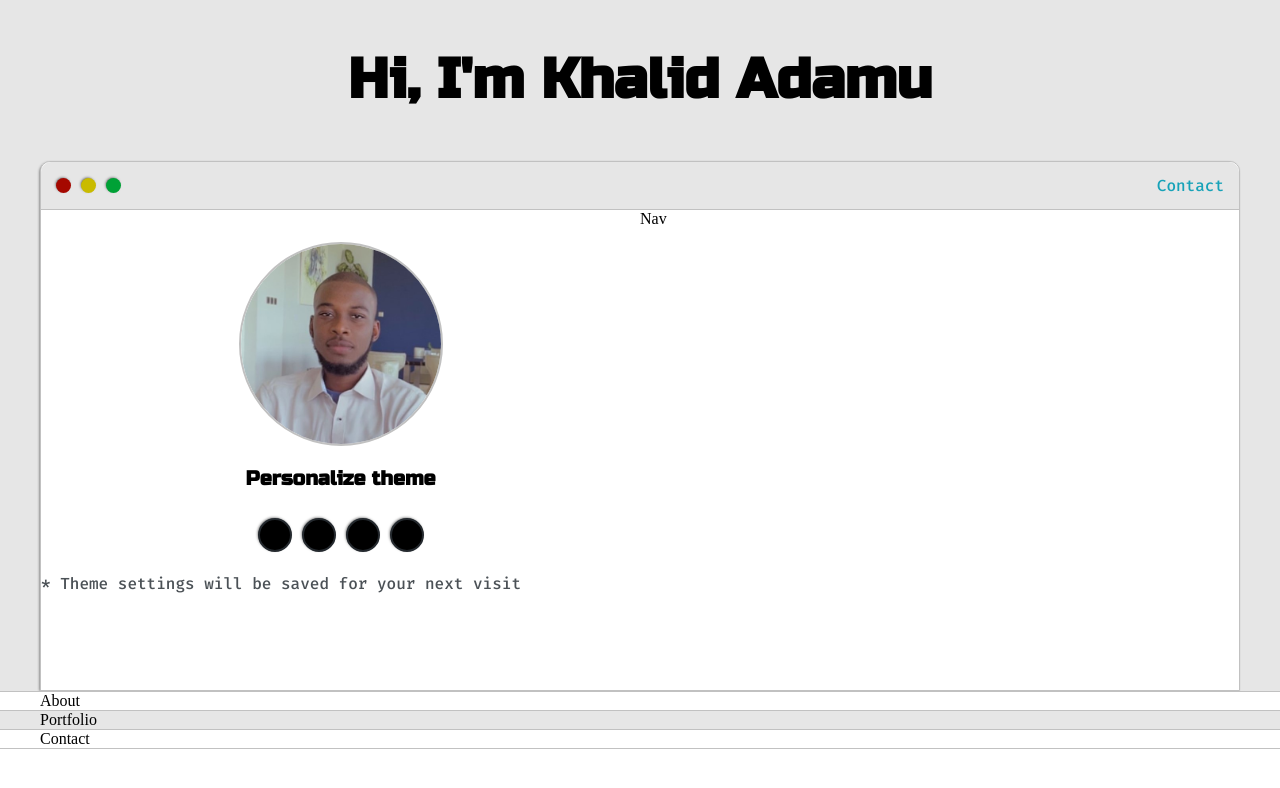
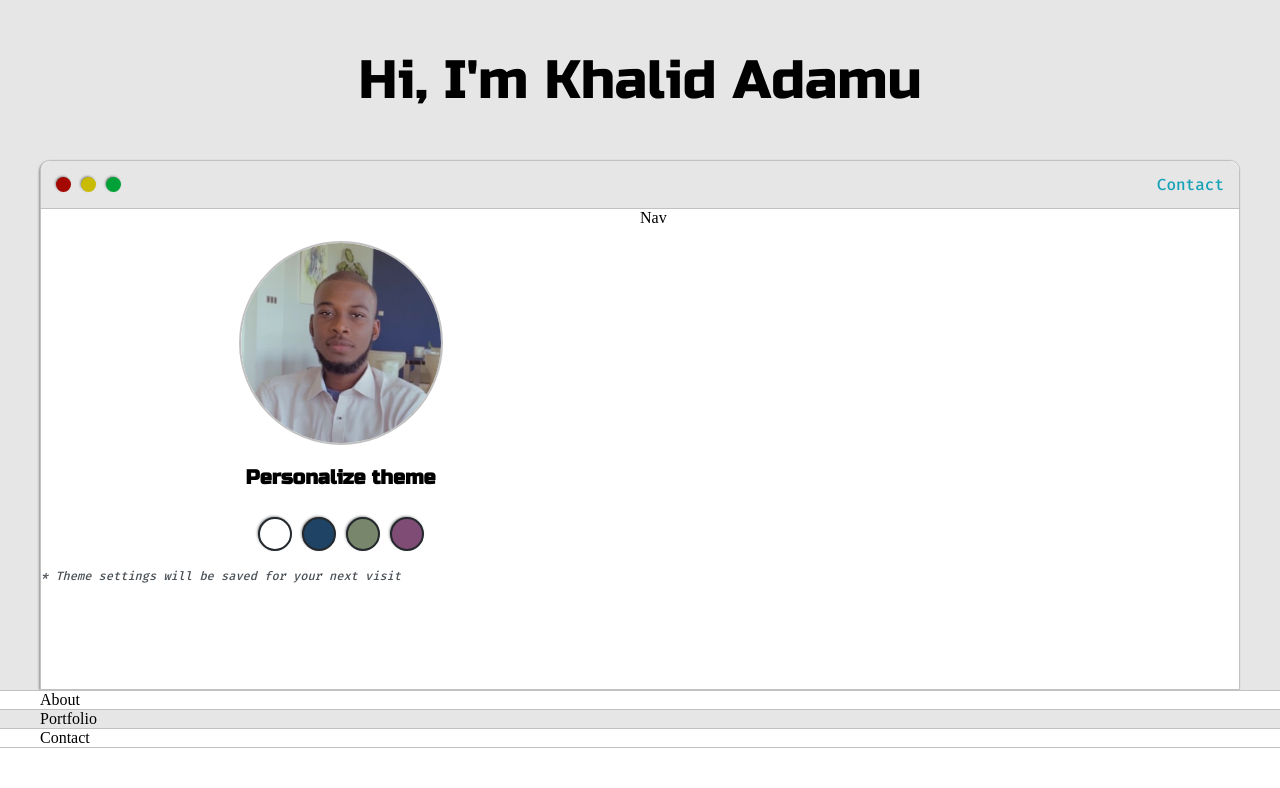
Before and after one commit to khalidadamu/aws-Portfolio, a plain HTML site: page index.html in a window 1280 px wide. Drawn offline with Linux system fonts and the light colour scheme.

Commit message:
change h1 weight

```diff
--- a/default.css
+++ b/default.css
@@ -24,6 +24,9 @@ p,li,span,label,input,textarea {
      color: var(--secondaryText);
      font-family: 'Fira Code', monospace;
 }
+.greeting-wrapper h1 {
+     font-weight: normal;
+}
 
 .s1{
      background-color: var(--mainColor);
@@ -45,7 +48,7 @@ ul {
      list-style: none;
 }
 h1 {
-     font-size: 56px;
+     font-size: 54px;
 }
 h2 {
      font-size: 36px;
@@ -183,8 +186,34 @@ padding: 10px;
      --webkit-box-shadow: -1px 1px 3px -1px rgba(0,0,0,0.75);
      --moz-box-shadow: -1px 1px 3px -1px rgba(0,0,0,0.75);
      box-shadow: -1px -1px 3px -1px rgba(0,0,0,0.75);
+
+     cursor: pointer;
 }
 
+.theme-dot:hover {
+     border-width: 5px;
+}
+
+#light-mode {
+     background-color: #fff;
+}
+
+#blue-mode {
+     background-color: #1f4364;
+}
+#green-mode {
+     background-color: #78866b;
+}
+
+#purple-mode {
+     background-color:#7E4C74;
+}
+
+#settings-note{
+     font-size: 12px;
+     font-style: italic;
+
+}
 
 .right-colum {
      grid-area: right-colum;
--- a/index.html
+++ b/index.html
@@ -57,7 +57,9 @@
                 <div id="green-mode" class="theme-dot"></div>
                 <div id="purple-mode" class="theme-dot"></div>
               </div>
-              <p>* Theme settings will be saved for your next visit</p>
+              <p id="settings-note">
+                * Theme settings will be saved for your next visit
+              </p>
             </div>
 
             <div class="right-colum">Nav</div>
```
